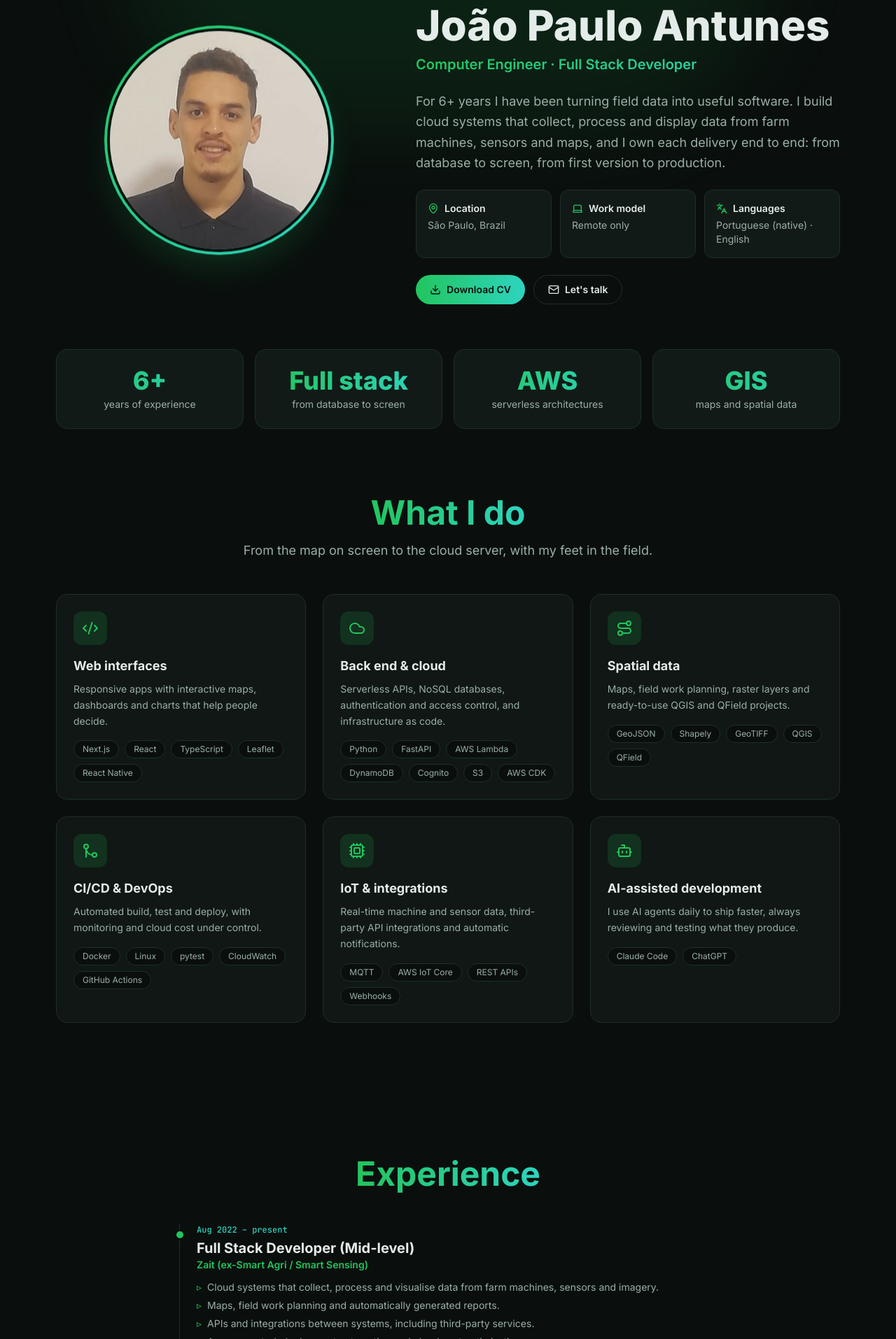
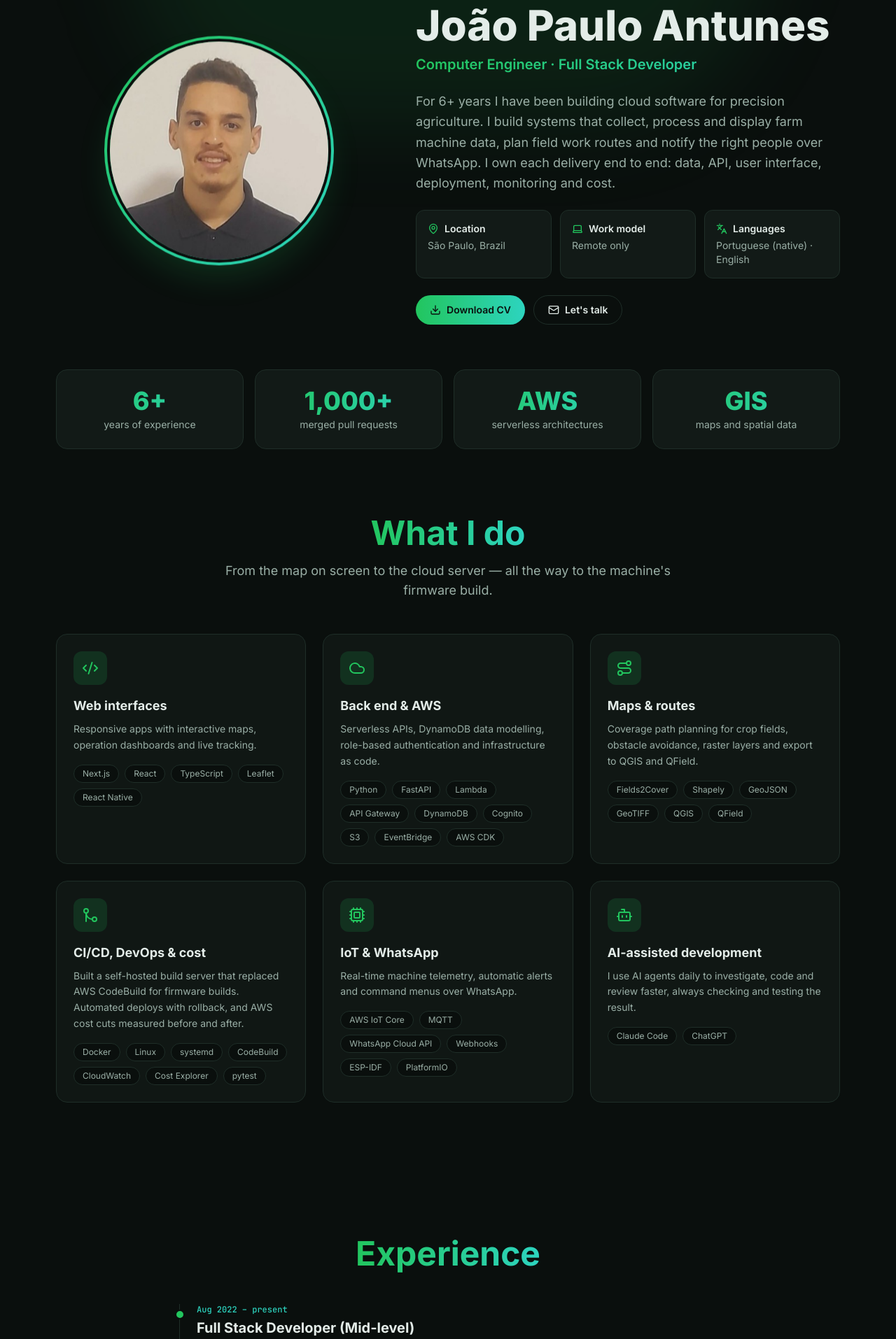
Before and after one commit to JoaoPauloAntunes/portfolio, a React (Vite) app: page / in a window 1280 px wide. Shown: the part 166-2080 px from the top of the page at 70% size. Built offline with nearby package versions, Linux system fonts and the light colour scheme.

Commit message:
Restore skills and results, without internal numbers

```diff
--- a/src/data.ts
+++ b/src/data.ts
@@ -27,8 +27,8 @@ export const ui = {
   hello: { pt: "Olá, eu sou", en: "Hi, I'm" },
   role: { pt: "Engenheiro de Computação · Desenvolvedor Full Stack", en: "Computer Engineer · Full Stack Developer" },
   about: {
-    pt: "Há mais de 6 anos transformo dados do campo em software útil. Desenvolvo sistemas em nuvem que coletam, processam e mostram dados de máquinas agrícolas, sensores e mapas, e cuido de cada entrega de ponta a ponta: do banco de dados à tela, da primeira versão à operação em produção.",
-    en: "For 6+ years I have been turning field data into useful software. I build cloud systems that collect, process and display data from farm machines, sensors and maps, and I own each delivery end to end: from database to screen, from first version to production.",
+    pt: "Há mais de 6 anos construo software em nuvem para agricultura de precisão. Desenvolvo sistemas que coletam, processam e mostram dados de máquinas agrícolas, planejam rotas de trabalho no campo e avisam as pessoas certas pelo WhatsApp. Cuido de cada entrega de ponta a ponta: dados, API, interface, implantação, monitoramento e custo.",
+    en: "For 6+ years I have been building cloud software for precision agriculture. I build systems that collect, process and display farm machine data, plan field work routes and notify the right people over WhatsApp. I own each delivery end to end: data, API, user interface, deployment, monitoring and cost.",
   },
   location: { pt: "São Paulo, Brasil", en: "São Paulo, Brazil" },
   locationLabel: { pt: "Localização", en: "Location" },
@@ -40,15 +40,15 @@ export const ui = {
   talk: { pt: "Vamos conversar", en: "Let's talk" },
   servicesTitle: { pt: "O que eu faço", en: "What I do" },
   servicesSub: {
-    pt: "Do mapa na tela ao servidor na nuvem, com os pés no campo.",
-    en: "From the map on screen to the cloud server, with my feet in the field.",
+    pt: "Do mapa na tela ao servidor na nuvem — e até o build do firmware da máquina.",
+    en: "From the map on screen to the cloud server — all the way to the machine's firmware build.",
   },
   experienceTitle: { pt: "Experiência", en: "Experience" },
   projectsTitle: { pt: "Projetos", en: "Projects" },
-  projectsWork: { pt: "Problemas que resolvo no trabalho", en: "Problems I solve at work" },
+  projectsWork: { pt: "No trabalho", en: "At work" },
   projectsWorkNote: {
-    pt: "Os detalhes são confidenciais; aqui está o tipo de solução que entrego.",
-    en: "The details are confidential; this is the kind of solution I deliver.",
+    pt: "Código proprietário — descrevo o que construí, sem expor detalhes internos.",
+    en: "Proprietary code — I describe what I built without exposing internal details.",
   },
   projectsPersonal: { pt: "Pessoais", en: "Personal" },
   code: { pt: "Código", en: "Code" },
@@ -68,7 +68,7 @@ export const ui = {
 
 export const stats: { value: string | T; label: T }[] = [
   { value: "6+", label: { pt: "anos de experiência", en: "years of experience" } },
-  { value: "Full stack", label: { pt: "do banco de dados à tela", en: "from database to screen" } },
+  { value: { pt: "1.000+", en: "1,000+" }, label: { pt: "pull requests aceitos", en: "merged pull requests" } },
   { value: "AWS", label: { pt: "arquiteturas sem servidor", en: "serverless architectures" } },
   { value: "GIS", label: { pt: "mapas e dados espaciais", en: "maps and spatial data" } },
 ];
@@ -80,53 +80,53 @@ export const services: { icon: IconName; title: T; text: T; tech: string[] }[] =
     icon: "web",
     title: { pt: "Interfaces web", en: "Web interfaces" },
     text: {
-      pt: "Aplicações responsivas com mapas interativos, painéis e gráficos que ajudam a decidir.",
-      en: "Responsive apps with interactive maps, dashboards and charts that help people decide.",
+      pt: "Aplicações responsivas com mapas interativos, painéis de operação e acompanhamento ao vivo.",
+      en: "Responsive apps with interactive maps, operation dashboards and live tracking.",
     },
     tech: ["Next.js", "React", "TypeScript", "Leaflet", "React Native"],
   },
   {
     icon: "cloud",
-    title: { pt: "Back end e nuvem", en: "Back end & cloud" },
+    title: { pt: "Back end e AWS", en: "Back end & AWS" },
     text: {
-      pt: "APIs sem servidor, bancos NoSQL, login e controle de acesso, e infraestrutura como código.",
-      en: "Serverless APIs, NoSQL databases, authentication and access control, and infrastructure as code.",
+      pt: "APIs sem servidor, modelagem no DynamoDB, login e permissões por perfil, e infraestrutura como código.",
+      en: "Serverless APIs, DynamoDB data modelling, role-based authentication and infrastructure as code.",
     },
-    tech: ["Python", "FastAPI", "AWS Lambda", "DynamoDB", "Cognito", "S3", "AWS CDK"],
+    tech: ["Python", "FastAPI", "Lambda", "API Gateway", "DynamoDB", "Cognito", "S3", "EventBridge", "AWS CDK"],
   },
   {
     icon: "map",
-    title: { pt: "Dados espaciais", en: "Spatial data" },
+    title: { pt: "Mapas e rotas", en: "Maps & routes" },
     text: {
-      pt: "Mapas, planejamento do trabalho em campo, camadas raster e projetos prontos para QGIS e QField.",
-      en: "Maps, field work planning, raster layers and ready-to-use QGIS and QField projects.",
+      pt: "Planejamento de rotas de cobertura em talhões, desvio de obstáculos, camadas raster e exportação para QGIS e QField.",
+      en: "Coverage path planning for crop fields, obstacle avoidance, raster layers and export to QGIS and QField.",
     },
-    tech: ["GeoJSON", "Shapely", "GeoTIFF", "QGIS", "QField"],
+    tech: ["Fields2Cover", "Shapely", "GeoJSON", "GeoTIFF", "QGIS", "QField"],
   },
   {
     icon: "ci",
-    title: { pt: "CI/CD e DevOps", en: "CI/CD & DevOps" },
+    title: { pt: "CI/CD, DevOps e custo", en: "CI/CD, DevOps & cost" },
     text: {
-      pt: "Build, testes e implantação automáticos, com monitoramento e custo de nuvem sob controle.",
-      en: "Automated build, test and deploy, with monitoring and cloud cost under control.",
+      pt: "Montei um servidor próprio de build que substituiu o AWS CodeBuild na compilação de firmware. Implantação automática com reversão, e redução de custo na AWS medida antes e depois.",
+      en: "Built a self-hosted build server that replaced AWS CodeBuild for firmware builds. Automated deploys with rollback, and AWS cost cuts measured before and after.",
     },
-    tech: ["Docker", "Linux", "pytest", "CloudWatch", "GitHub Actions"],
+    tech: ["Docker", "Linux", "systemd", "CodeBuild", "CloudWatch", "Cost Explorer", "pytest"],
   },
   {
     icon: "iot",
-    title: { pt: "IoT e integrações", en: "IoT & integrations" },
+    title: { pt: "IoT e WhatsApp", en: "IoT & WhatsApp" },
     text: {
-      pt: "Dados de máquinas e sensores em tempo real, integração com APIs de terceiros e avisos automáticos.",
-      en: "Real-time machine and sensor data, third-party API integrations and automatic notifications.",
+      pt: "Telemetria de máquinas em tempo real, alertas automáticos e menus de comando pelo WhatsApp.",
+      en: "Real-time machine telemetry, automatic alerts and command menus over WhatsApp.",
     },
-    tech: ["MQTT", "AWS IoT Core", "REST APIs", "Webhooks"],
+    tech: ["AWS IoT Core", "MQTT", "WhatsApp Cloud API", "Webhooks", "ESP-IDF", "PlatformIO"],
   },
   {
     icon: "ai",
     title: { pt: "Desenvolvimento com IA", en: "AI-assisted development" },
     text: {
-      pt: "Uso agentes de IA no dia a dia para entregar mais rápido, sempre revisando e testando o que sai deles.",
-      en: "I use AI agents daily to ship faster, always reviewing and testing what they produce.",
+      pt: "Uso agentes de IA no dia a dia para investigar, programar e revisar mais rápido, sempre conferindo e testando o resultado.",
+      en: "I use AI agents daily to investigate, code and review faster, always checking and testing the result.",
     },
     tech: ["Claude Code", "ChatGPT"],
   },
@@ -139,20 +139,32 @@ export const experience: { role: T; org: string; period: T; points: T[] }[] = [
     period: { pt: "ago 2022 – hoje", en: "Aug 2022 – present" },
     points: [
       {
-        pt: "Sistemas em nuvem para coletar, processar e visualizar dados de máquinas agrícolas, sensores e imagens.",
-        en: "Cloud systems that collect, process and visualise data from farm machines, sensors and imagery.",
+        pt: "Planejamento de rotas de cobertura para máquinas agrícolas, com desvio de obstáculos e exportação para QGIS.",
+        en: "Coverage path planning for farm machines, with obstacle avoidance and QGIS export.",
       },
       {
-        pt: "Mapas, planejamento do trabalho em campo e relatórios gerados automaticamente.",
-        en: "Maps, field work planning and automatically generated reports.",
+        pt: "Operações com várias máquinas e telemetria em tempo real na tela.",
+        en: "Multi-machine operations and real-time telemetry on screen.",
       },
       {
-        pt: "APIs e integrações entre sistemas, inclusive de terceiros.",
-        en: "APIs and integrations between systems, including third-party services.",
+        pt: "Login, grupos de permissão e gestão de usuários no Amazon Cognito.",
+        en: "Authentication, permission groups and user management on Amazon Cognito.",
       },
       {
-        pt: "Controle de acesso, automação de implantação e otimização de custo na nuvem.",
-        en: "Access control, deployment automation and cloud cost optimisation.",
+        pt: "Alertas automáticos e menus de comando pelo WhatsApp (API oficial da Meta).",
+        en: "Automatic alerts and command menus over WhatsApp (Meta Cloud API).",
+      },
+      {
+        pt: "Servidor próprio de CI/CD que substituiu o AWS CodeBuild na compilação de firmware, com avisos no Discord.",
+        en: "Self-hosted CI/CD server that replaced AWS CodeBuild for firmware builds, with Discord notifications.",
+      },
+      {
+        pt: "Redução de custo na AWS: Lambdas no tamanho certo, prazo de retenção de dados, leituras mais baratas e regras de ciclo de vida no S3.",
+        en: "AWS cost reduction: right-sized Lambdas, data retention, cheaper reads and S3 lifecycle rules.",
+      },
+      {
+        pt: "Relatórios de campo gerados na nuvem, com mapas e gráficos.",
+        en: "Cloud-rendered field reports with maps and charts.",
       },
     ],
   },
@@ -194,36 +206,36 @@ export type Project = { title: T; text: T; tech: string[]; code?: string; live?:
 
 export const workProjects: Project[] = [
   {
-    title: { pt: "Máquinas em tempo real", en: "Machines in real time" },
+    title: { pt: "Rotas para máquinas agrícolas", en: "Routes for farm machines" },
     text: {
-      pt: "O que a máquina faz no campo chega à tela em segundos, e quem precisa é avisado quando algo sai do esperado.",
-      en: "What a machine does in the field reaches the screen in seconds, and the right people are notified when something goes off track.",
+      pt: "Rotas de cobertura calculadas sobre o contorno do talhão, com desvio de obstáculos, linha AB, rotas de amostragem e exportação para QGIS.",
+      en: "Coverage routes over field boundaries, with obstacle avoidance, AB lines, sampling routes and QGIS export.",
     },
-    tech: ["MQTT", "Python", "AWS", "React"],
+    tech: ["Python", "Fields2Cover", "Shapely", "Next.js", "Leaflet"],
   },
   {
-    title: { pt: "Mapas e planejamento de campo", en: "Maps and field planning" },
+    title: { pt: "CI/CD próprio no lugar do CodeBuild", en: "Self-hosted CI/CD replacing CodeBuild" },
     text: {
-      pt: "Ferramentas para planejar e revisar o trabalho no talhão, que conversam com QGIS e QField.",
-      en: "Tools to plan and review work across a field, compatible with QGIS and QField.",
+      pt: "Servidor que compila e publica firmware embarcado com build reproduzível, conferência dos binários e avisos no Discord — sem pagar o serviço gerenciado.",
+      en: "Server that builds and publishes embedded firmware with reproducible builds, binary checks and Discord notifications — without paying for the managed service.",
     },
-    tech: ["Python", "Shapely", "GeoJSON", "Leaflet", "QGIS"],
+    tech: ["Python", "Docker", "systemd", "DynamoDB", "CloudWatch"],
   },
   {
-    title: { pt: "Relatórios automáticos", en: "Automatic reports" },
+    title: { pt: "Alertas e comandos pelo WhatsApp", en: "WhatsApp alerts and commands" },
     text: {
-      pt: "Mapas, figuras e gráficos gerados na nuvem e entregues prontos, sem trabalho manual.",
-      en: "Maps, figures and charts rendered in the cloud and delivered ready to use, with no manual work.",
+      pt: "Avisa os responsáveis quando uma máquina sai do esperado, sem mensagens repetidas, e oferece um menu para agir na hora.",
+      en: "Notifies the right people when a machine goes off track, without duplicates, and offers a menu to act right away.",
     },
-    tech: ["Python", "Matplotlib", "GeoTIFF", "AWS Lambda"],
+    tech: ["WhatsApp Cloud API", "AWS IoT Core", "Lambda", "DynamoDB"],
   },
   {
-    title: { pt: "Entrega contínua e custo sob controle", en: "Continuous delivery, cost under control" },
+    title: { pt: "Custo da AWS sob controle", en: "AWS cost under control" },
     text: {
-      pt: "Build e implantação automáticos, e decisões de custo tomadas com base em métricas, não em palpite.",
-      en: "Automated build and deploy, and cost decisions based on metrics, not guesses.",
+      pt: "Medi o que pesava na conta e cortei: Lambdas no tamanho certo, dados com prazo de retenção, leituras por chave no lugar de varreduras e ciclo de vida no S3.",
+      en: "Measured what drove the bill and cut it: right-sized Lambdas, data retention, key lookups instead of scans and S3 lifecycle rules.",
     },
-    tech: ["Docker", "CI/CD", "CloudWatch", "Cost Explorer"],
+    tech: ["Cost Explorer", "CloudWatch", "DynamoDB", "S3", "Lambda"],
   },
 ];
 
```
Also changed, not shown: 1 other file (tests, documents, lock files or other folders).
